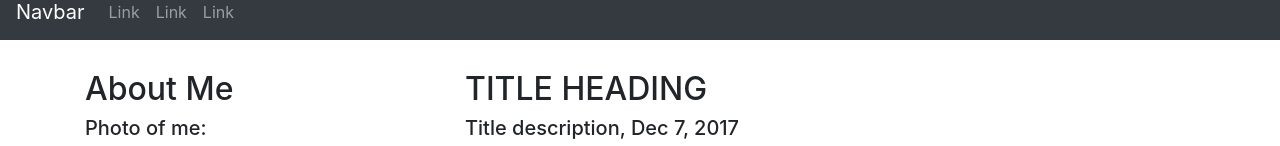
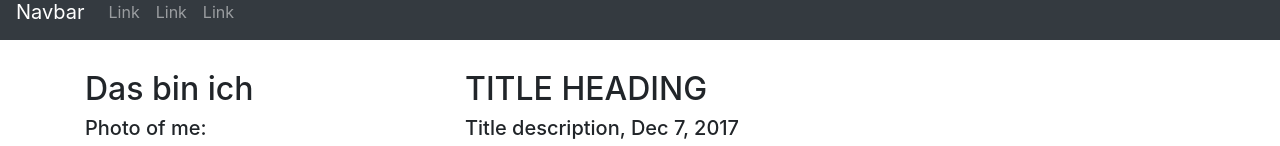
Before and after one commit to SebastianWebsite/SebastianWebsite.github.io, a plain HTML site: page index.html in a window 1280 px wide. Shown: the part 240-386 px from the top of the page. Drawn offline with nearby package versions, Linux system fonts and the light colour scheme.

Commit message:
Update index.html

```diff
--- a/index.html
+++ b/index.html
@@ -45,7 +45,7 @@
 <div class="container" style="margin-top:30px">
   <div class="row">
     <div class="col-sm-4">
-      <h2>About Me</h2>
+      <h2>Das bin ich</h2>
       <h5>Photo of me:</h5>
       <div class="fakeimg">Fake Image</div>
       <p>Some text about me in culpa qui officia deserunt mollit anim..</p>
```
